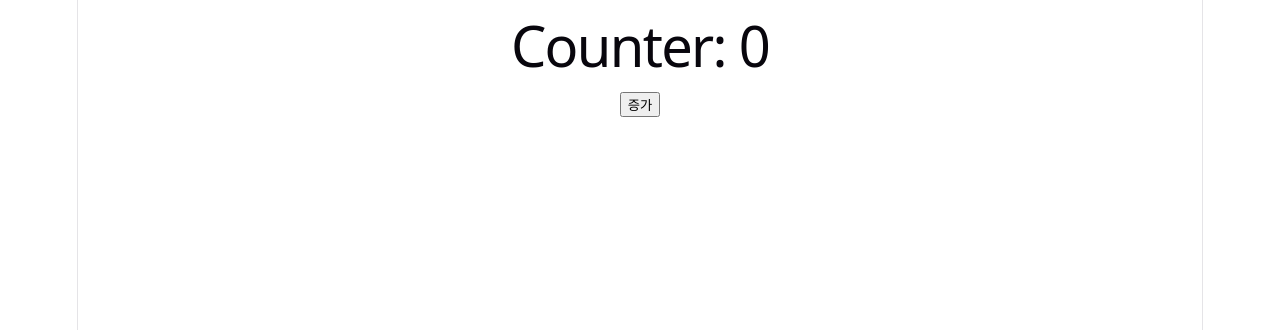
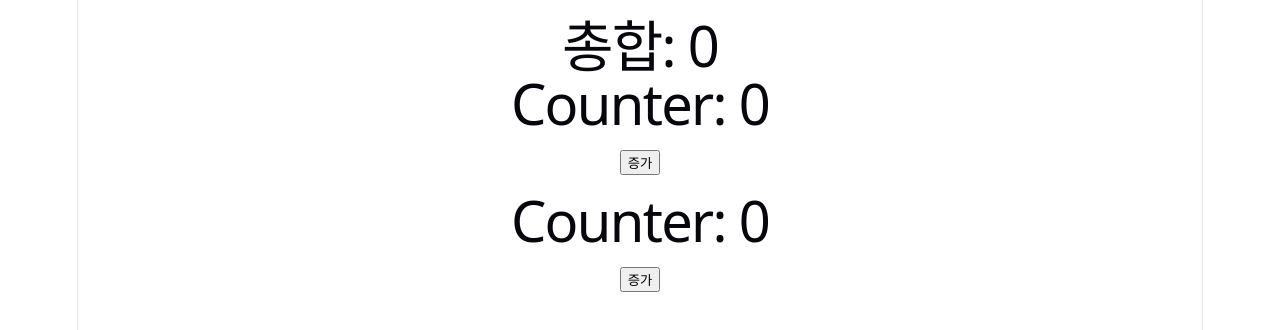
Before and after one commit to STdust37/w26w04-state-hoisting, a React (Vite) app: page / in a window 1280 px wide. Shown: the top 330 px of the page. Built offline with nearby package versions, Linux system fonts and the light colour scheme.

Commit message:
🚀총합 출력

```diff
--- a/src/App.jsx
+++ b/src/App.jsx
@@ -2,14 +2,14 @@ import './App.css'
 import { useState } from 'react'
 
 function App() {
-  const [count, setCount] = useState(0)
+  const [count1, setCount1] = useState(0)
+  const [count2, setCount2] = useState(0)
 
   return (
     <div>
-      <Counter
-        count={count}
-        onIncrement={ () => setCount(prev => prev + 1)}
-      />
+      <h1>총합: {count1 + count2}</h1>
+      <Counter count={count1} onIncrement={() => setCount1(prev => prev + 1)} />
+      <Counter count={count2} onIncrement={() => setCount2(prev => prev + 1)} />
     </div>
   )
 }
```
